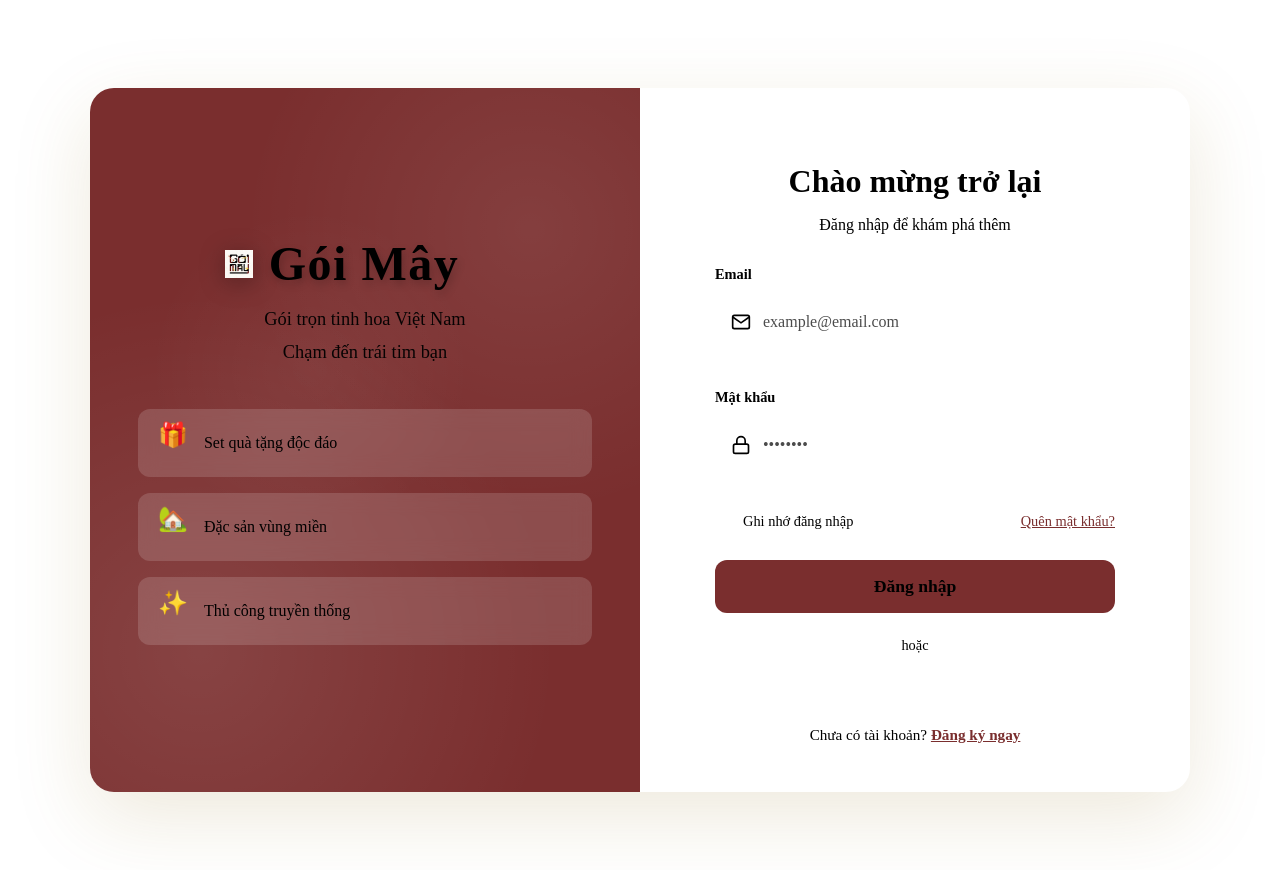
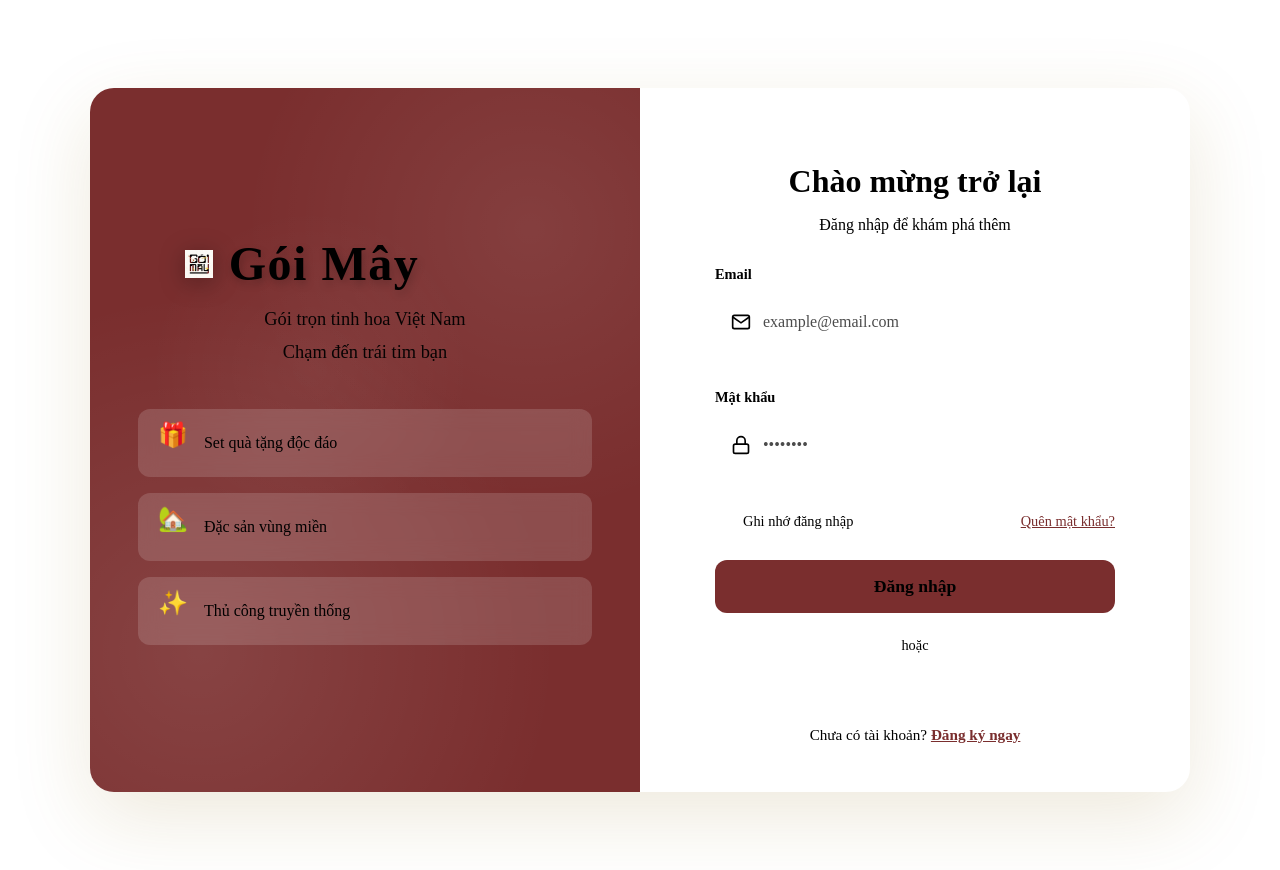
Before and after one commit to dophong289/EXE201, a React (Vite) app in the folder frontend/: page /dang-nhap in a window 1280 px wide. Shown: the top 870 px of the page. Built offline with nearby package versions, Linux system fonts and the light colour scheme; the HTML template or start-up script is replaced by a standard one.

Commit message:
fix logol2

```diff
--- a/frontend/src/styles/pages/AuthPage.css
+++ b/frontend/src/styles/pages/AuthPage.css
@@ -45,7 +45,7 @@
   gap: 1rem;
   margin-bottom: 2.5rem;
   /* Dịch cụm logo + tên sang phải (tránh padding-left quá lớn gây lệch/mất logo) */
-  margin-left: 190px;
+  margin-left: 150px;
 }
 
 .brand-logo-image {
```
